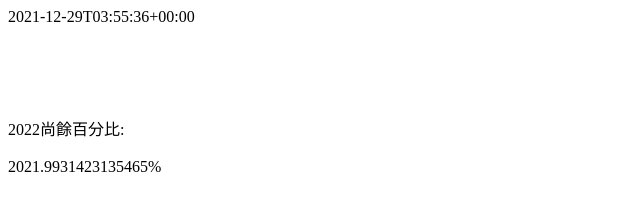
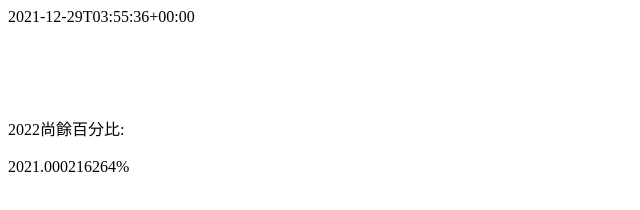
Before and after one commit to BaguHKV/2022Countdown, a plain HTML site: page index.html in a window 1280 px wide. Shown: the full height of the page, 0-640 px from the left. Drawn offline with nearby package versions, Linux system fonts and the light colour scheme.

Commit message:
Update index.html

```diff
--- a/index.html
+++ b/index.html
@@ -19,7 +19,7 @@ $('#tim').empty();
 per = 1640966400-1609430400;
 send = 1640966400 - timestamp;
 cal = send/per
-ans = (1-cal)+2021
+ans = (send/1000000000)+2021
 
 if(ans < 2022){
 $('#tim').append(ans+"%")
```
